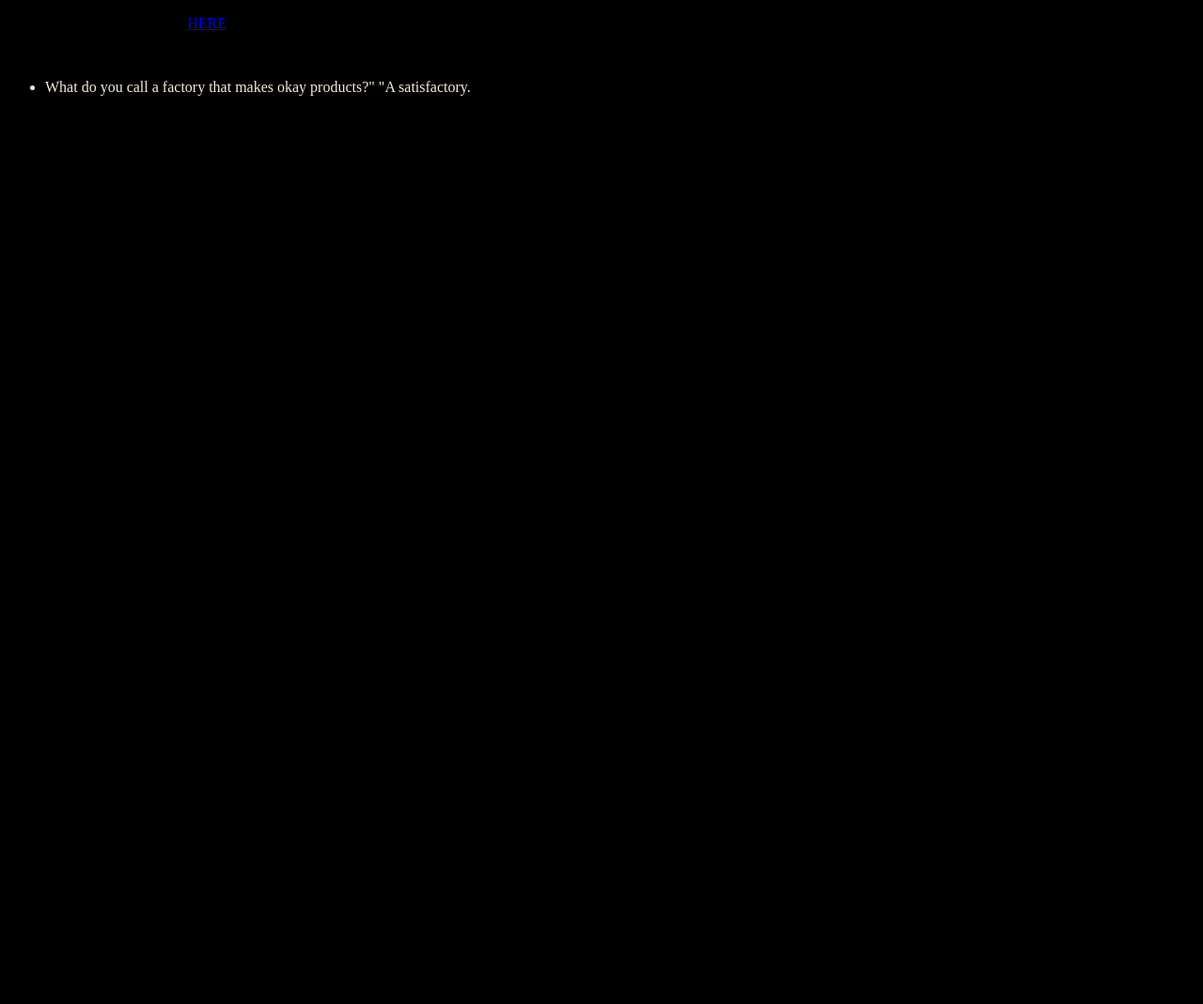
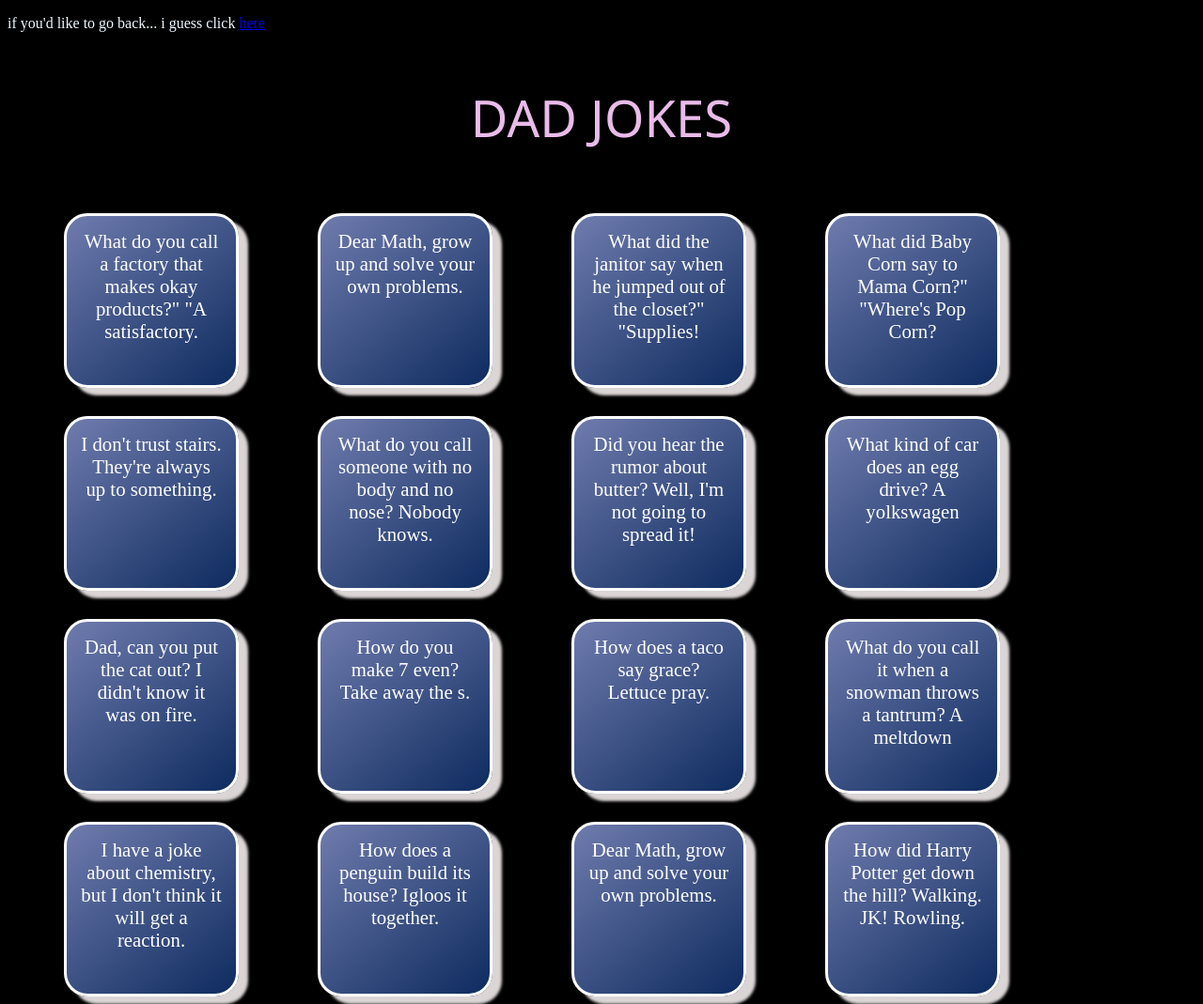
Before and after one commit to claireslee/clairewebpage, a plain HTML site: page dad.html in a window 1280 px wide. Shown: the top 1069 px of the page at 94% size. Before the commit the page ends 800 px from the top, so only its background shows below. Drawn offline with Linux system fonts and the light colour scheme.

Commit message:
dad joke page update

```diff
--- a/dad.html
+++ b/dad.html
@@ -7,50 +7,145 @@
 
     <link href = "styleSheets/dadstyle.css" rel = "stylesheet" type = "text/css">
 
+    <link rel="preconnect" href="https://fonts.googleapis.com">
+    <link rel="preconnect" href="https://fonts.gstatic.com" crossorigin>
+    <link href="https://fonts.googleapis.com/css2?family=Noto+Sans&display=swap" rel="stylesheet">
+
     <title> PICK UP LINES </title>
 
 </head>
 
 <body>
-    <p> If you'd like to go back, click <a href = "pg2.html"> HERE </a> </p>
+    <p class = "back"> if you'd like to go back... i guess click <a href = "pg2.html"> here </a> </p>
 
-    <div>
+    <div >
 
-        <p> dad jokes yeehaw !</p>
+        <p class = titled> DAD JOKES </p>
 
         <ul>
-            <li class = "jokeColor"> What do you call a factory that makes okay products?" "A satisfactory. </li>
+            <div class = "item tiles tileB">
+                <li> What do you call a factory that makes okay products?" "A satisfactory. </li>
+            </div>
+
+            <div class = "item tiles tileB">
                 <li> Dear Math, grow up and solve your own problems. </li>
+            </div>
+
+            <div class = "item tiles tileB">
                 <li> What did the janitor say when he jumped out of the closet?" "Supplies! </li>
+            </div>
+
+            <div class = "item tiles tileB">
                 <li> What did Baby Corn say to Mama Corn?" "Where's Pop Corn? </li>
+            </div>
+
+            <div class = "item tiles tileB">
                 <li> I don't trust stairs. They're always up to something. </li>
+            </div>
+
+            <div class = "item tiles tileB">
                 <li> What do you call someone with no body and no nose? Nobody knows. </li>
+            </div>
+
+            <div class = "item tiles tileB">
                 <li> Did you hear the rumor about butter? Well, I'm not going to spread it! </li>
+            </div>
+
+            <div class = "item tiles tileB">
                 <li> What kind of car does an egg drive? A yolkswagen </li>
+            </div>
+
+            <div class = "item tiles tileB">
                 <li> Dad, can you put the cat out? I didn't know it was on fire. </li>
+            </div>
+
+            <div class = "item tiles tileB">
                 <li> How do you make 7 even? Take away the s. </li>
+            </div>
+
+            <div class = "item tiles tileB">
                 <li> How does a taco say grace? Lettuce pray.</li>
+            </div>
+
+            <div class = "item tiles tileB">
                 <li> What do you call it when a snowman throws a tantrum? A meltdown</li>
+            </div>
+
+            <div class = "item tiles tileB">
                 <li> I have a joke about chemistry, but I don't think it will get a reaction. </li>
+            </div>
+
+            <div class = "item tiles tileB">
                 <li> How does a penguin build its house? Igloos it together. </li>
+            </div>
+
+            <div class = "item tiles tileB">
+                <li> Dear Math, grow up and solve your own problems. </li>
+            </div>
+
+            <div class = "item tiles tileB">
                 <li> How did Harry Potter get down the hill? Walking. JK! Rowling. </li>
+            </div>
+
+            <div class = "item tiles tileB">
                 <li> I would avoid the sushi if I was you. It’s a little fishy. </li>
+            </div>
+
+            <div class = "item tiles tileB">
                 <li> What’s orange and sounds like a parrot? A Carrot</li>
+            </div>
+
+            <div class = "item tiles tileB">
                 <li> I was wondering why this frisbee kept looking bigger and bigger.Then it hit me.</li>
+            </div>
+
+            <div class = "item tiles tileB">
                 <li> Can a kangaroo jump higher than a house? Of course. Houses can’t jump.</li>
+            </div>
+
+            <div class = "item tiles tileB">
                 <li> Why did the pirate walk the plank? His dog was back on land. </li>
-            <li> What’s the best time to go to the dentist? Tooth hurt-y!</li>
+            </div>
+
+            <div class = "item tiles tileB">
                 <li> I don’t play soccer because I enjoy the sport. I’m just doing it for kicks.</li>
+            </div>
+
+            <div class = "item tiles tileB">
                 <li> What sound does a witches car make? Broom Broom. </li>
+            </div>
+
+            <div class = "item tiles tileB">
+                <li> Why can’t you can’t trust atoms? They make up everything. </li>
+            </div>
+
+            <div class = "item tiles tileB">
+                <li> What musical instrument is found in the bathroom? A tuba toothpaste.</li>
+            </div>
+
+            <div class = "item tiles tileB">
                 <li> What do you call cheese that isn’t yours? Nacho Cheese.</li>
-            <li> Why can’t you can’t trust atoms? They make up everything. </li>
-            <li> What musical instrument is found in the bathroom? A tuba toothpaste.</li>
+            </div>
+
+            <div class = "item tiles tileB">
                 <li> Most people are shocked when they find out how bad an electrician I am. </li>
+            </div>
+
+            <div class = "item tiles tileB">
                 <li> Why did the picture go to jail? Because it was framed.</li>
+            </div>
+
+            <div class = "item tiles tileB">
                 <li> Why was Cinderella thrown off the basketball team? She ran away from the ball. </li>
-            <li> What do sea monsters eat for lunch? Fish and ships.</li>
+            </div>
+
+            <div class = "item tiles tileB">
                 <li> Why do seagulls fly over the sea? Because if they flew over the bay they’d be bagels.</li>
+            </div>
+
+            <div class = "item tiles tileB">
                 <li> How do trees access the internet? They log in. </li>
+            </div>
 
         </ul>
 
--- a/styleSheets/dadstyle.css
+++ b/styleSheets/dadstyle.css
@@ -1,6 +1,7 @@
 
 h1 {
     text-align: center;
+
 }
 
 html {
@@ -8,13 +9,60 @@ html {
 
 }
 
-.jokeColor {
-    color:antiquewhite;
+.back {
+    color:aliceblue;
+}
+
+.titled {
+    font-family: 'Noto Sans', sans-serif;
+    color: rgb(233, 187, 233);
+    font-size: 3.4em;
+    font-style: italics;
+    text-align: center;
+}
+
+.tiles{
+    padding: 15px;
+    height: 150px;
+    width: 150px;
+
+    border-style: solid;
+	border-width: 3px;
+
+    display: inline-flex;
+    flex-direction: row;
+    flex-wrap: wrap;
+
+	color: black;
+	list-style-type: none;
+
+
+	margin: 10px 60px 20px 20px;
+	position: relative;
+	text-align: center;
+	border-radius: 25px;
+    vertical-align: top;
+
+
+	box-shadow: 10px 8px 3px #dbd5d5;
+	background-image: linear-gradient(-40deg, #0e2b5f 0%, #6f7bad 100%);
+}
+
+/*
+.item {
+    flex-shrink: 3;
+    flex-basis: auto;
+}
+*/
+
+.tileB {
+	color: white;
+	font-size: 1.3em;
+	font-style: italics;
 }
 
 .options {
     text-align:center;
-
 }
 .options img {
     display:inline-block;
--- a/styleSheets/pg2style.css
+++ b/styleSheets/pg2style.css
@@ -14,8 +14,8 @@ html {
 
 .options {
     text-align:center;
+}
 
-}
 .options img {
     display:inline-block;
     width: 30%;
```
Also changed, not shown: pg1.html (+9 -9 lines), pg2.html (+6 -3 lines), styleSheets/pg1style.css (+13 -1 lines). Lines whose indentation alone changed are shown as unchanged.
